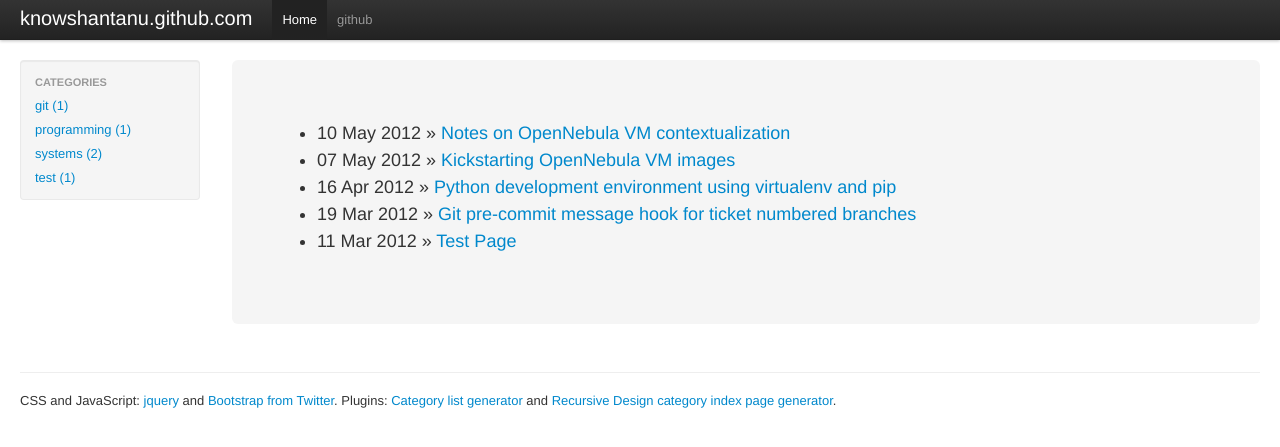
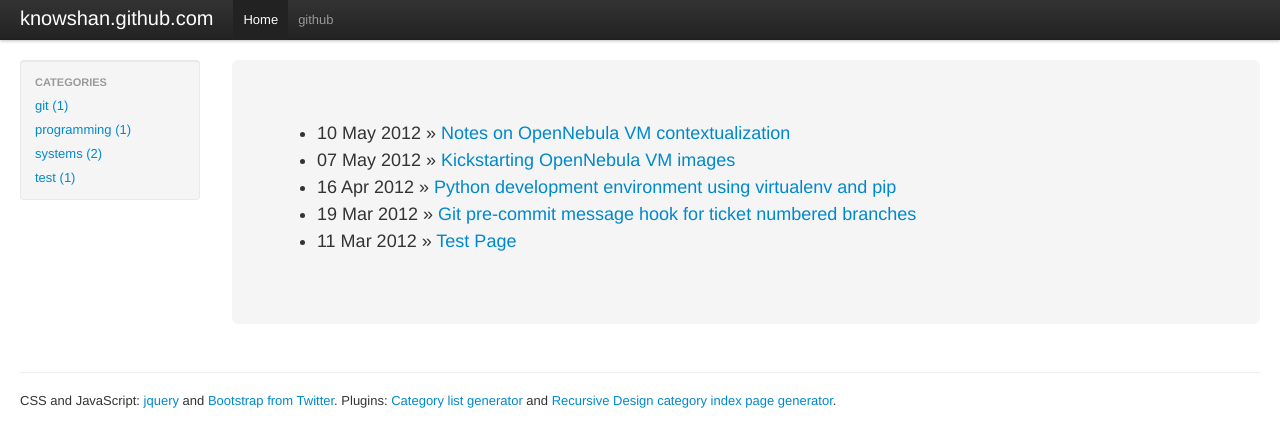
Before and after one commit to knowshan/knowshan.github.com.source, a Jekyll site: the page built from index.html, in a window 1280 px wide. Shown: the top 447 px of the page. Built offline with Jekyll 4.4.1, drawn with Linux system fonts in a browser that asks for light colours; nearby versions of some CDN libraries; library files that are not in the unit come from our copies.

Commit message:
Updated repo name and home/index URL

```diff
--- a/_layouts/layout.html
+++ b/_layouts/layout.html
@@ -28,14 +28,14 @@
             <span class="icon-bar"></span>
             <span class="icon-bar"></span>
           </a>
-          <a class="brand" href="/">knowshantanu.github.com</a>
+          <a class="brand" href="/">knowshan.github.com</a>
           <div class="nav-collapse">
             <ul class="nav">
               <li class="active">
                 <a href="/">Home</a>
               </li>
               <li class="">
-                <a href="http://github.com/knowshantanu">github</a>
+                <a href="http://github.com/knowshan">github</a>
               </li>
             </ul>
           </div>
```
